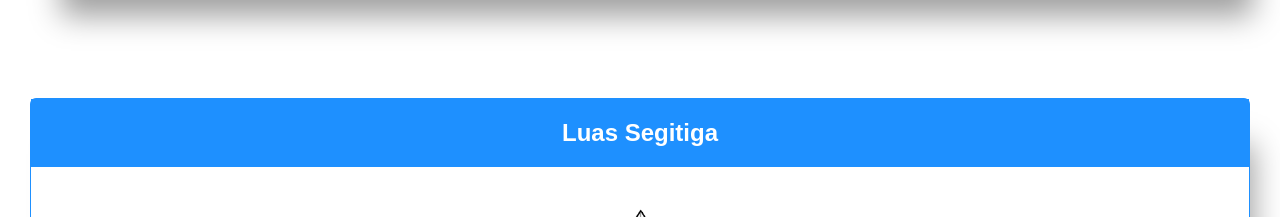
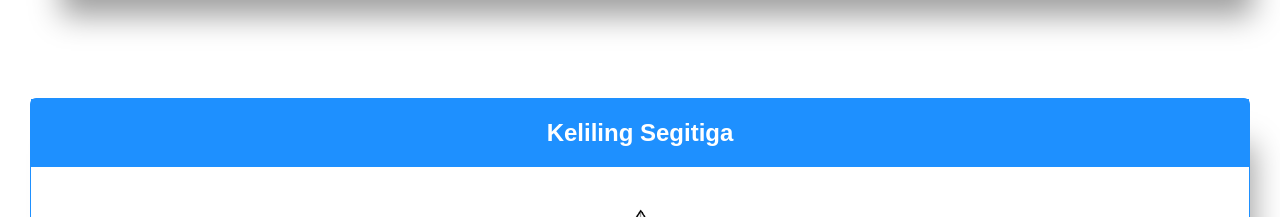
Before and after one commit to ilhanzidanie/katik, a plain HTML site: page index.html in a window 1280 px wide. Shown: the part 1011-1228 px from the top of the page. Drawn offline with Linux system fonts and the light colour scheme.

Commit message:
first commit

```diff
--- a/index.html
+++ b/index.html
@@ -62,7 +62,7 @@
         </form>
       </div>
       <div class="card">
-        <h1 class="judul">Luas Segitiga</h1>
+        <h1 class="judul">Keliling Segitiga</h1>
         <img
           src="assets/segitiga.png"
           alt="segitiga"
```
Also changed, not shown: index.css (line endings or trailing spaces), index.js (line endings or trailing spaces).
